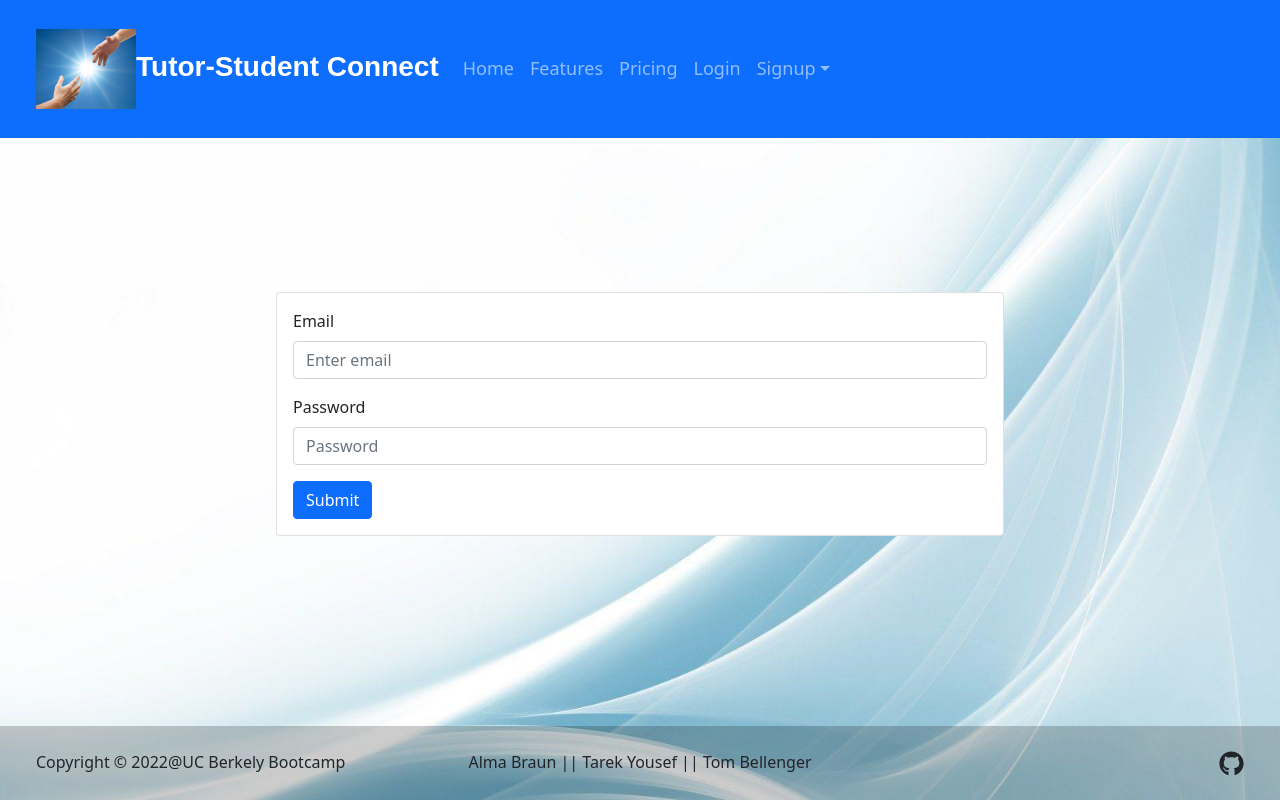
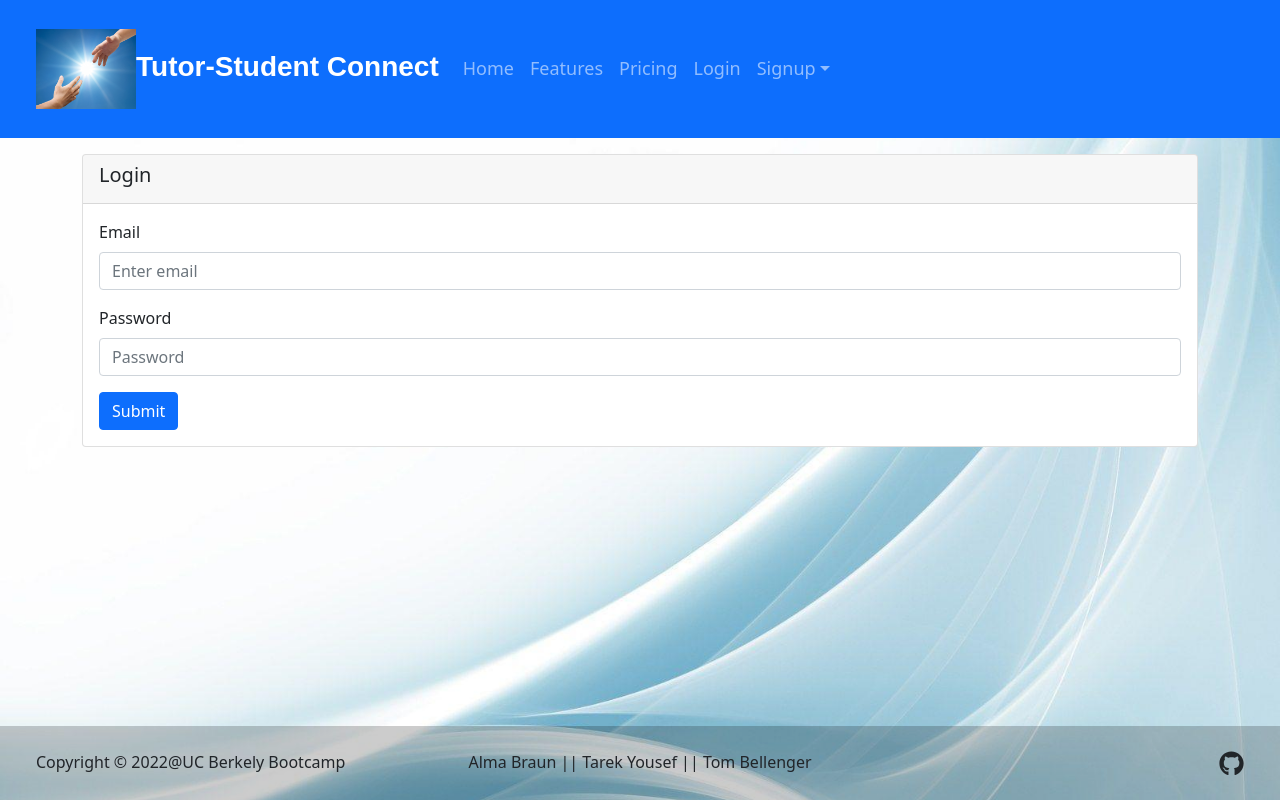
Before and after one commit to ALMA-DEV914/tutor-central-mern, a React (Create React App) app in the folder client/: page /login in a window 1280 px wide. Built offline with nearby package versions, Linux system fonts and the light colour scheme.

Commit message:
fix up student sign up bug

```diff
--- a/client/src/pages/Login.js
+++ b/client/src/pages/Login.js
@@ -1,9 +1,8 @@
 import React, { useState } from "react";
-import { Form, Button, Modal, Card, Row, Container } from "react-bootstrap";
+import { Form, Button, Modal, Card } from "react-bootstrap";
 import { useMutation } from "@apollo/client";
 import { LOGIN } from "../utils/mutations";
 import Auth from "../utils/auth";
-
 
 function Login() {
   const [showModal, setShowModal] = useState(false);
@@ -49,11 +48,11 @@ function Login() {
   };
 
   return (
-    <>
-
-    <Container className="p-4" style={{ height:'70vh', backgroundSize: 'cover'}}>
-      <Row className="justify-content-md-center" style={{marginTop: '10%'}}>
-    <Card className="col-lg-8 mt-4 p-3">
+    <Card className='my-3'>
+      <Card.Header>
+        <Card.Title>Login</Card.Title>
+      </Card.Header>
+      <Card.Body>
         <Form noValidate validated={validated} onSubmit={handleFormSubmit}>
           <Form.Group className='mb-3' controlId='formBasicEmail'>
             <Form.Label>Email</Form.Label>
@@ -91,12 +90,8 @@ function Login() {
             </Button>
           </Modal.Footer>
         </Modal>
+      </Card.Body>
     </Card>
-      </Row>
-      </Container>
-
-    </>
-
   );
 }
 
--- a/client/src/pages/StudentSignup.js
+++ b/client/src/pages/StudentSignup.js
@@ -71,7 +71,7 @@ function StudentSignup() {
             <Form.Label>Username</Form.Label>
             <Form.Control
               type='text'
-              name='usernam'
+              name='username'
               placeholder='Enter username'
               onChange={handleChange}
             />
--- a/client/src/utils/mutations.js
+++ b/client/src/utils/mutations.js
@@ -111,7 +111,7 @@ export const UPDATE_USER = gql`
 `;
 
 export const UPDATE_TUTOR = gql`
-  mutation updateUser(
+  mutation updateTutor(
     $username: String
     $password: String
     $bio: String
```
Also changed, not shown: 1 other file (tests, documents, lock files or other folders). Lines whose indentation alone changed are shown as unchanged.
